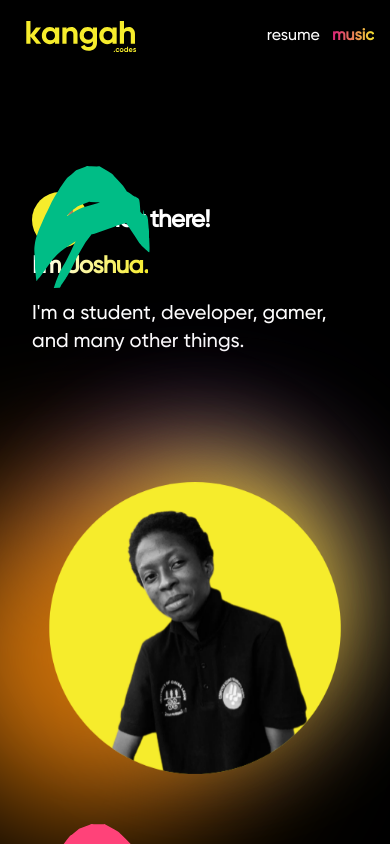
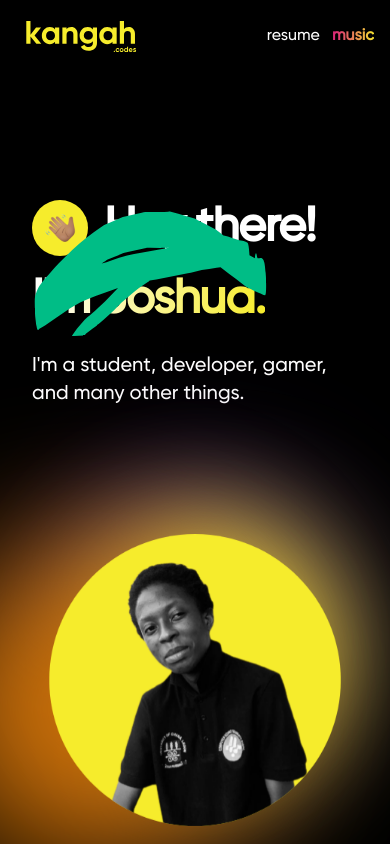
Before and after one commit to kangah-codes/personal-website, a Next.js app: page / in a window 390 px wide. Shown: the top 844 px of the page. Built offline with nearby package versions, Linux system fonts and the light colour scheme.

Commit message:
Update Hero.js

```diff
--- a/components/Hero.js
+++ b/components/Hero.js
@@ -3,7 +3,7 @@ const Hero = () => {
 	return (
 		<div className="m-auto max-w-7xl py-20 pt-48 xl:pt-36 px-8 text-white">
 			<div className="grid grid-cols-1 lg:grid-cols-2 w-full items-start">
-				<div className="md:text-5xl text-2xl my-auto">
+				<div className="text-5xl my-auto">
 					<h1 className="tracking-tight font-bold text-white leading-tighter mb-4 leading-normal">
 						<div className="flex">
 							<div className="bg-baseColour p-3 rounded-full my-auto">
```
